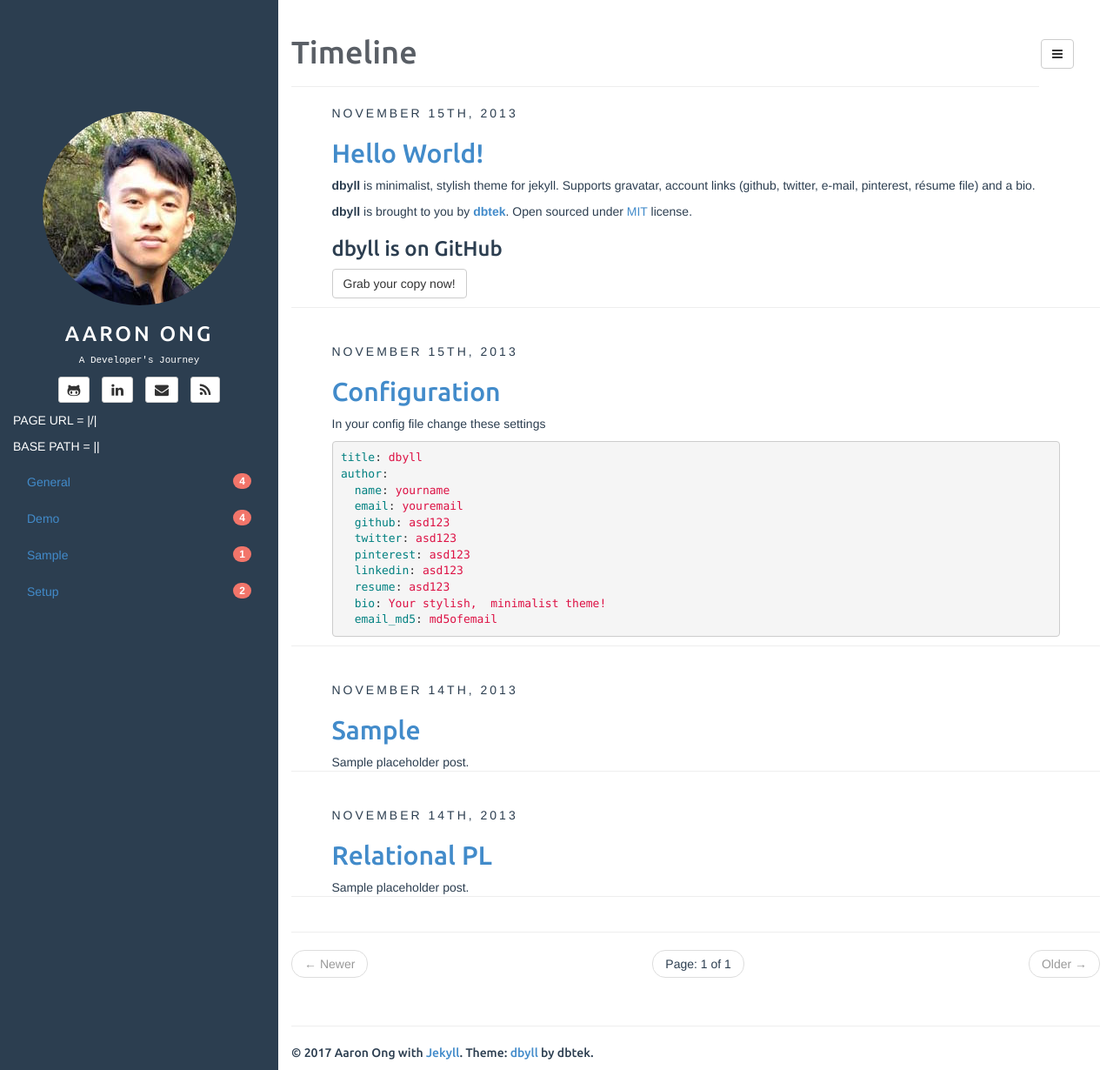
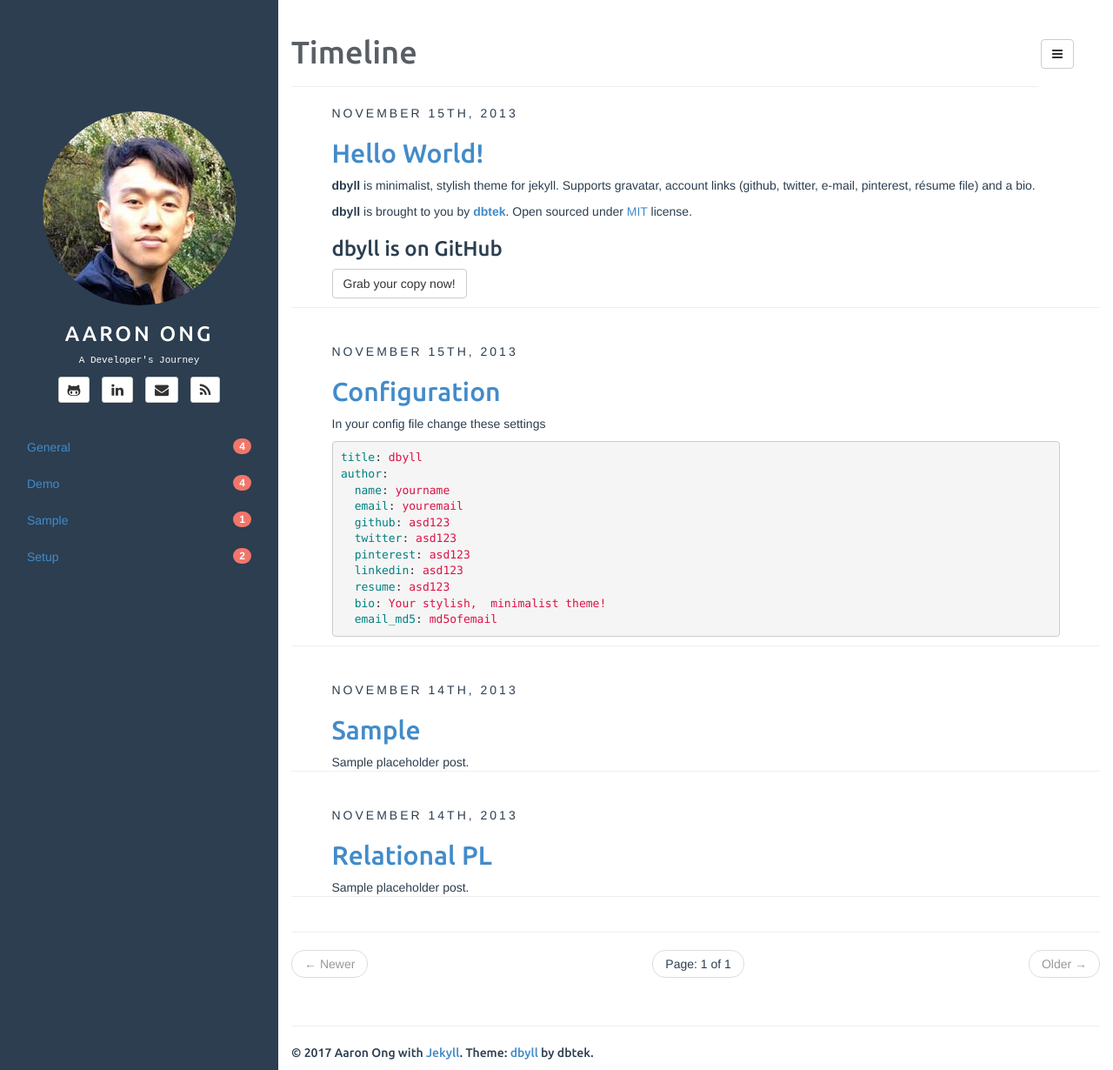
Before and after one commit to Aaronong/Aaronong.github.io, a Jekyll site: the page built from index.html, in a window 1280 px wide and 1230 px high. Shown: the whole window at 87% size. Built offline with Jekyll 4.4.1, drawn with Linux system fonts in a browser that asks for light colours; the list of posts is cut into pages by our own code.

Commit message:
Removed tested code, restyled sidebar content

```diff
--- a/_includes/sidebar.html
+++ b/_includes/sidebar.html
@@ -53,8 +53,7 @@
 
 {% if page.url == "/" %}
 <div>
-	<p>PAGE URL = |{{ page.url}}| </p>
-	<p>BASE PATH = |{{site.BASE_PATH}}| </p>
+	<br>
     <ul class="nav sidebar-category cat-tag-menu">
       {% assign categories_list = site.categories %}
       {% if categories_list.first[0] == null %}
--- a/assets/css/style.css
+++ b/assets/css/style.css
@@ -81,8 +81,7 @@ article .share .gplus:hover {
 	padding-bottom: 10px;
 }
 
-.sidebar-category>li.active>a, .nav-tabs-vertical>li.active>a:hover, .nav-tabs-vertical>li.active>a:focus {
-    color: #555;
+.sidebar-category>li.active>a, .sidebar-category>li.active>a:hover, .sidebar-category>li.active>a:focus {
     cursor: default;
     background-color: #fff;
     border: 1px solid #ddd;
```
